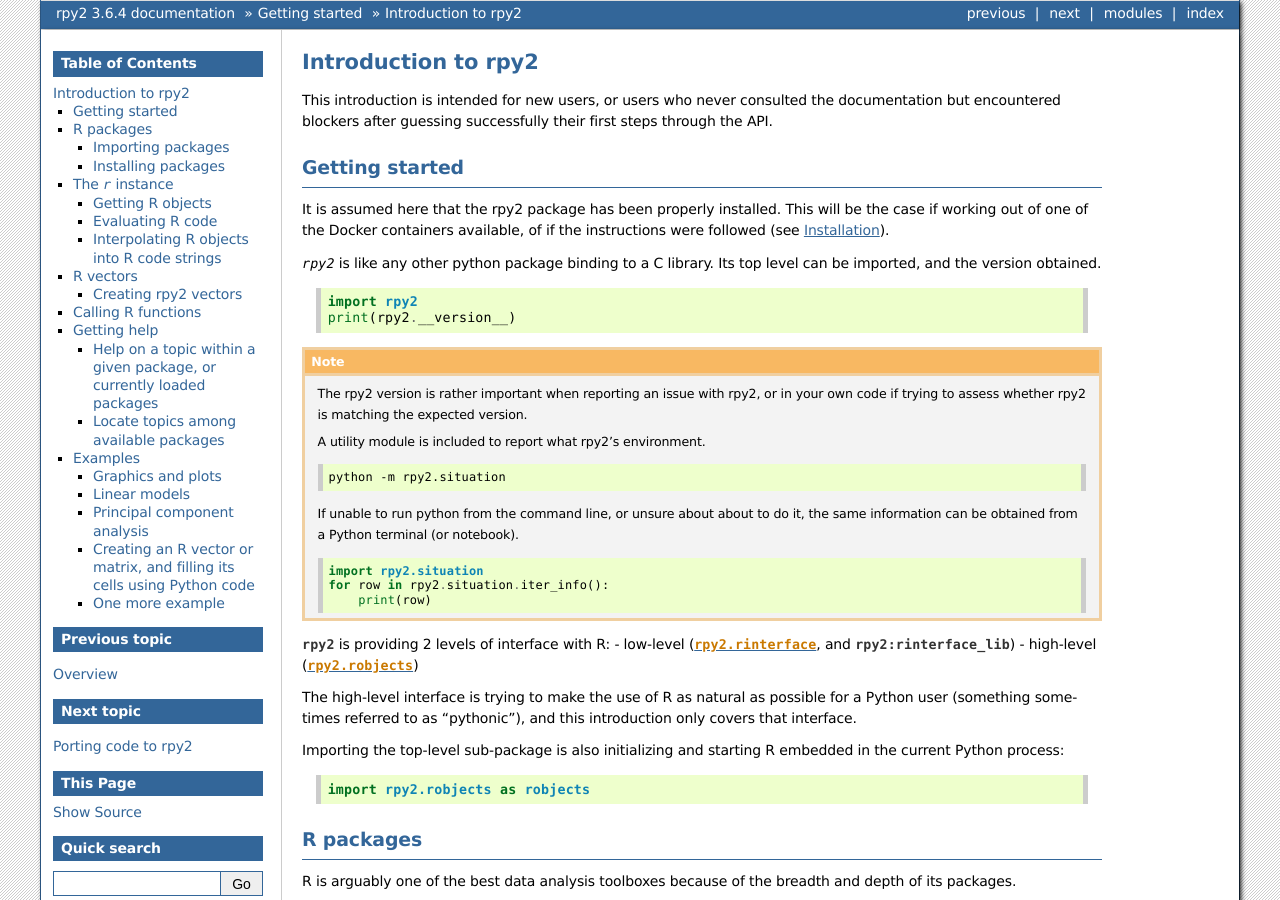
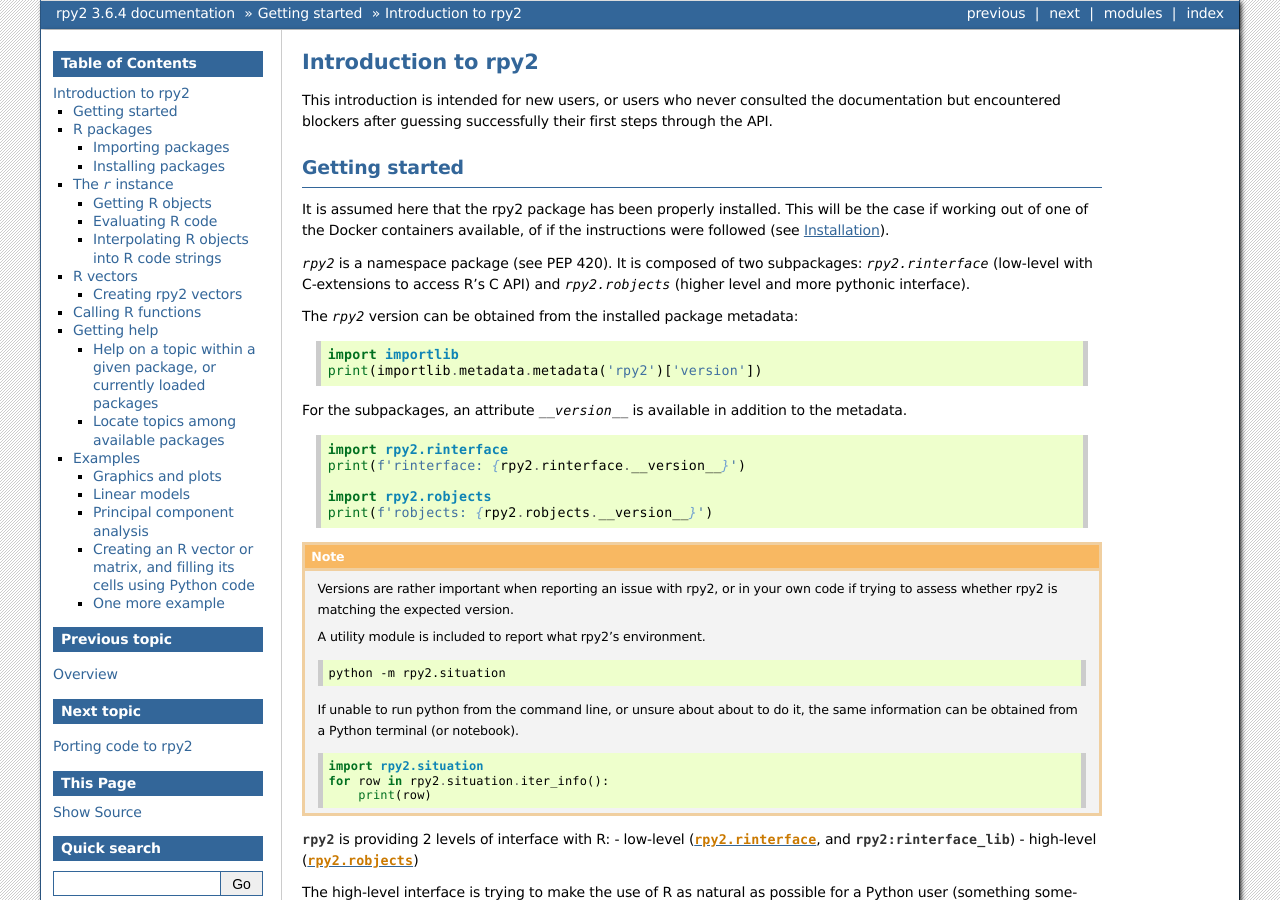
Before and after one commit to rpy2/rpy2, a Sphinx documentation site: the page built from doc/introduction.rst, in a window 1280 px wide and 900 px high. Built offline with Sphinx 7.4.7, drawn with Linux system fonts in a browser that asks for light colours; pages that are not in the unit, such as notebooks, are missing from menus.

Commit message:
Fix doc about versions.
Fix for #1211.

```diff
--- a/doc/introduction.rst
+++ b/doc/introduction.rst
@@ -14,17 +14,29 @@ It is assumed here that the rpy2 package has been properly installed.
 This will be the case if working out of one of the Docker containers available,
 of if the instructions were followed (see :ref:`install-installation`).
 
-`rpy2` is like any other python package binding to a C library. Its top
-level can be imported, and the version obtained.
+`rpy2` is a namespace package (see PEP 420). It is composed of two subpackages: `rpy2.rinterface` (low-level with C-extensions
+to access R's C API) and `rpy2.robjects` (higher level and more pythonic interface).
+
+The `rpy2` version can be obtained from the installed package metadata:
 
 .. code-block:: python
 
-   import rpy2
-   print(rpy2.__version__)
+   import importlib
+   print(importlib.metadata.metadata('rpy2')['version'])
+
+For the subpackages, an attribute `__version__` is available in addition to the metadata.
+
+.. code-block:: python
+
+    import rpy2.rinterface
+    print(f'rinterface: {rpy2.rinterface.__version__}')
+
+    import rpy2.robjects
+    print(f'robjects: {rpy2.robjects.__version__}')
 
 .. note::
 
-   The rpy2 version is rather important when reporting an issue with rpy2,
+   Versions are rather important when reporting an issue with rpy2,
    or in your own code if trying to assess whether rpy2 is matching the
    expected version.
 
```
